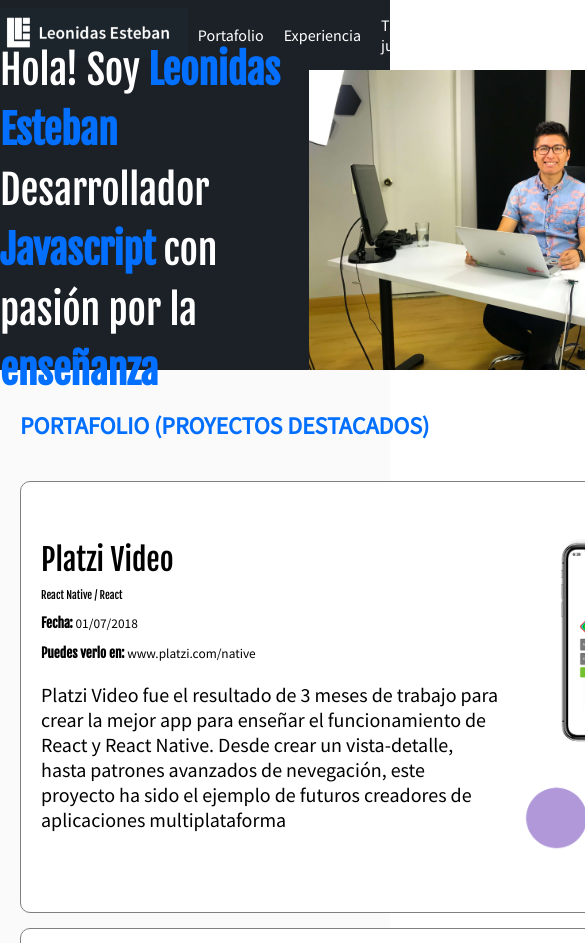
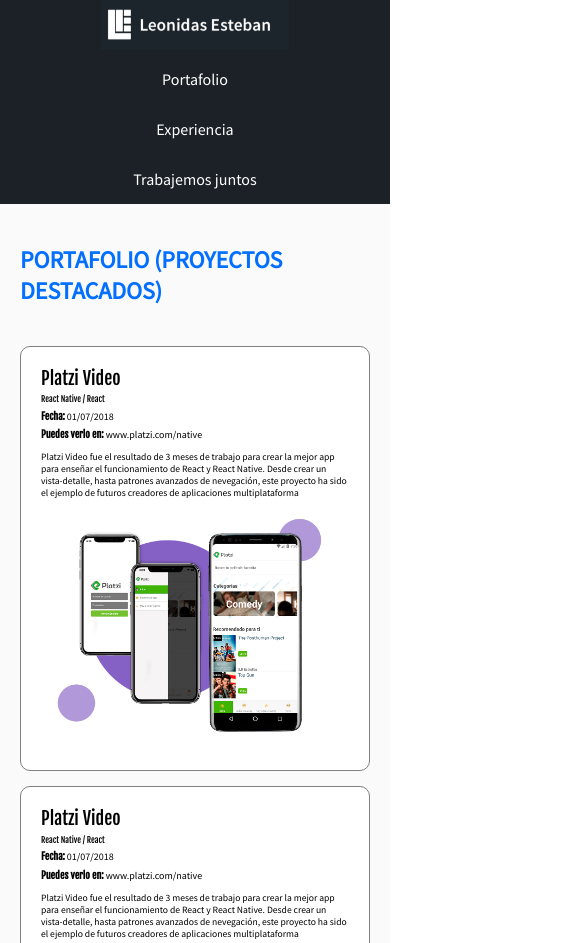
Before and after one commit to jhoguer/Responsive-Design, a plain HTML site: page index.html in a window 390 px wide. Shown: the top 943 px of the page, 585 px wide, since content can reach past the window. Drawn offline with Linux system fonts and the light colour scheme.

Commit message:
Ajustando nuestro portafolio y el header

```diff
--- a/css/estilos.css
+++ b/css/estilos.css
@@ -76,7 +76,7 @@ h2 {
   display: flex;
   align-items: center;
   justify-content: space-between;
-
+  flex-wrap: wrap;
 }
 
 .hero-image{
@@ -115,6 +115,7 @@ h2 {
   display: flex;
   align-items: center;
   justify-content: space-between;
+  flex-wrap: wrap;
 }
 .project-course,
 .project-date,
@@ -139,11 +140,11 @@ h2 {
 
 
 .project-details {
-  width: 500px;
+  width: 50%;
 }
 
 .project-imageContainer {
-  width: 500px;
+  width: 50%;
 }
 
 .header {
@@ -153,6 +154,7 @@ h2 {
   height: 70px;
   align-items: center;
   justify-content: space-between;
+  flex-wrap: wrap
 }
 
 ol,
@@ -209,6 +211,7 @@ figure {
   display: flex;
   align-items: center;
   justify-content: space-between;
+  flex-wrap: wrap;
 }
 
 .footer img {
@@ -266,6 +269,7 @@ figure {
   display: flex;
   align-items: center;
   justify-content: space-between;
+  flex-wrap: wrap;
 }
 
 .social {
@@ -321,7 +325,9 @@ figure {
 
 .container {
   /* border: 1px solid red; */
-  width: 1000px;
+  max-width: 1000px;
+  /* width: 100%; */
+  flex: 1;
   margin: 0 auto;
   display: inherit;
   justify-content: inherit;
@@ -329,3 +335,70 @@ figure {
   height: inherit;
   flex-wrap: inherit;
 }
+@media screen and (max-width:1024px) {
+
+}
+
+@media screen and (max-width:767px) {
+  .header {
+    display: block;
+    height: auto;
+  }
+  .header ol {
+    display: initial;
+  }
+  .header ol li {
+    height: 50px;
+    text-align: center;
+  }
+  .header a {
+    justify-content: center;
+  }
+  .header .logo {
+    text-align: center;
+  }
+
+  .project {
+    display: block;
+  }
+  .project-imageContainer {
+    width: auto;
+    text-align: center;
+  }
+  .project-imageContainer img {
+    max-width: 100%;
+
+  }
+  .project-details {
+    width: auto;
+    font-size: 16px;
+  }
+  .project-course, .project-date, .project-url {
+    margin: .3em 0;
+  }
+  .project-title {
+    font-size: 1.5em;
+    margin-bottom: .3em;
+  }
+  .project-url {
+    font-size: 1em;
+
+  }
+  .project-course {
+    font-size: .7em;
+
+  }
+  .project-date {
+    font-size: 1em;
+
+  }
+  .project-description {
+    font-size: .8em;
+  }
+}
+
+@media screen and (max-width: 480px) {
+  .project-details {
+    font-size: 12px;
+  }
+}
--- /dev/null
+++ b/css/media.css
@@ -0,0 +1,3 @@
+body {
+  border: 10px solid red;
+}
--- a/index.html
+++ b/index.html
@@ -5,7 +5,16 @@
     <title>Leonidas Esteban</title>
     <link rel="icon" type="image/png" href="images/favicon.png" />
     <link href="https://fonts.googleapis.com/css?family=Fjalla+One|Source+Sans+Pro" rel="stylesheet">
+    <!-- <link rel="stylesheet" href="css/media.css" media="screen and (max-width:768px)"> -->
     <link rel="stylesheet" href="css/estilos.css">
+    <meta name="viewport" content="width=device-width, initial-scale=1">
+    <!-- <style>
+      @media screen and (max-width: 768px) {
+        body {
+          border: 10px solid blue;
+        }
+      }
+    </style> -->
   </head>
   <body>
     <header class="header">
@@ -28,14 +37,14 @@
         </nav>
       </div>
     </header>
-    <section class="hero">
+    <!-- <section class="hero">
       <div class="container">
         <h1>
           Hola! Soy <strong>Leonidas Esteban</strong> <br/> Desarrollador  <strong>Javascript</strong> con <br> pasión por la <strong>enseñanza</strong>
         </h1>
         <img class="hero-image" src="images/hero.jpg" width="500" height="300" alt="imagen principal del sitio">
       </div>
-    </section>
+    </section> -->
     <section id="portafolio" class="portfolio">
       <div class="container">
         <h2>Portafolio (Proyectos Destacados)</h2>
@@ -70,7 +79,7 @@
       </div>
 
     </section>
-    <div class="container">
+    <!-- <div class="container">
       <h2 class="event-list-title">Más sobre mi experiencia</h2>
     </div>
     <section id="eventos" class="event-list">
@@ -143,6 +152,6 @@
           </p>
         </div>
       </div>
-    </footer>
+    </footer> -->
   </body>
 </html>
```
